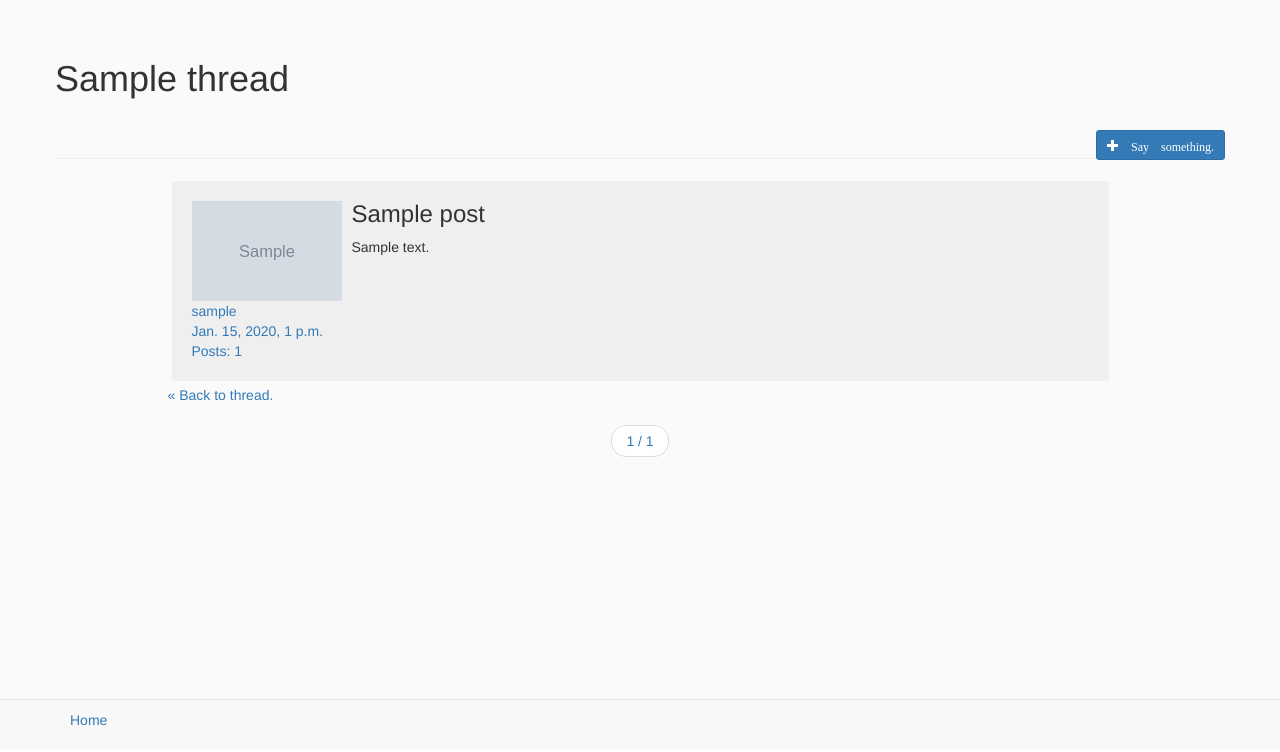
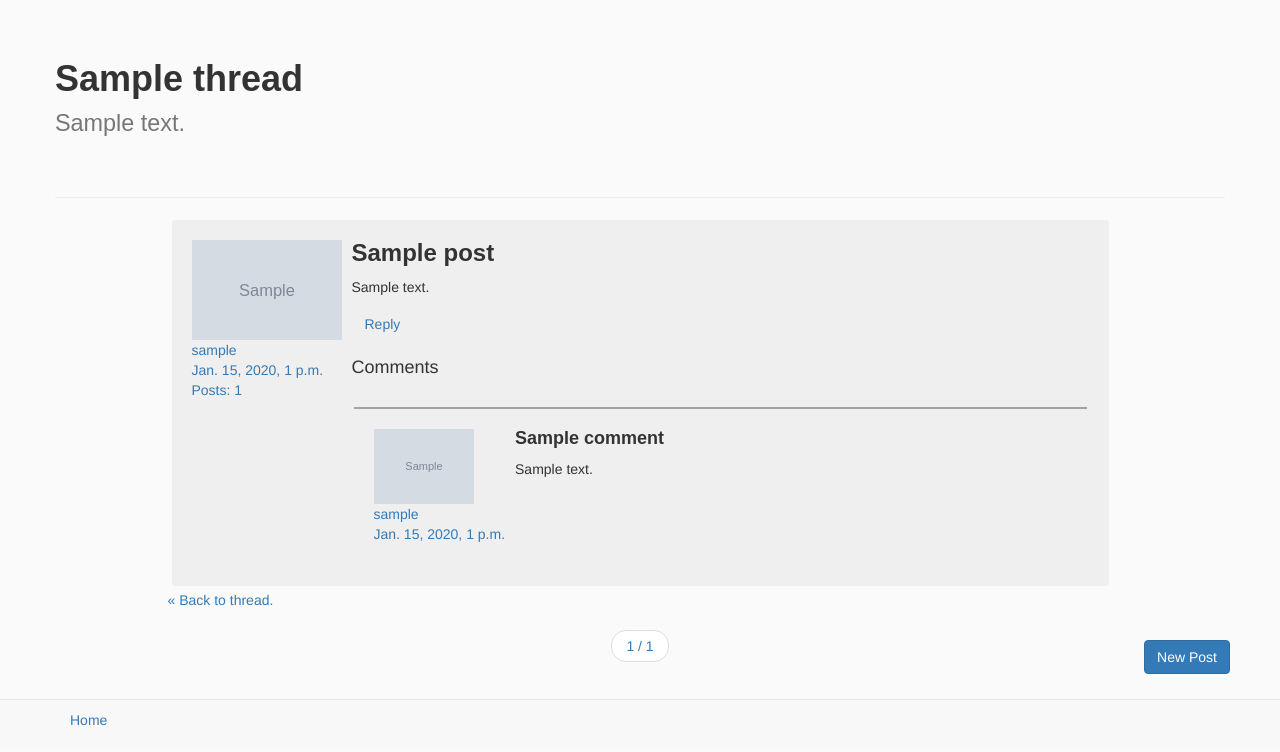
Before and after one commit to Waiyaki/django-by-example-forum, a Django app: page /forum/thread/1/ in a window 1280 px wide. Shown: the part 51-803 px from the top of the page. Before the commit the page ends 777 px from the top, so only its background shows below. Run offline with Django 3.2, Linux system fonts and the light colour scheme; a user stored in the database is signed in; tables that the repository leaves empty hold one stand-in row (values such as "Sample post"); grey boxes marked "Sample" are stand-in pictures; some libraries are stand-ins or nearby versions.

Commit message:
Added a comment system. Users can directly reply to a post without posting their reply on the main thread. Added a description field to the forum and thread models. Minor UI changes.

```diff
--- a/forum/forms.py
+++ b/forum/forms.py
@@ -14,7 +14,7 @@ class PostForm(forms.ModelForm):
 class CommentForm(forms.ModelForm):
 
     class Meta:
-        models = Comment
+        model = Comment
         fields = ('title', 'body')
 
 
@@ -22,14 +22,14 @@ class ThreadForm(forms.ModelForm):
 
     class Meta:
         model = Thread
-        fields = ('title',)
+        fields = ('title', 'description')
 
 
 class ForumForm(forms.ModelForm):
 
     class Meta:
         model = Forum
-        fields = ('title',)
+        fields = ('title', 'description')
 
 
 class UserProfileForm(forms.ModelForm):
--- a/forum/models.py
+++ b/forum/models.py
@@ -9,6 +9,7 @@ class Forum(models.Model):
     title = models.CharField(max_length=60)
     created = models.DateTimeField(default=timezone.now)
     creator = models.ForeignKey(User, blank=True, null=True)
+    description = models.CharField(max_length=255, blank=True, null=True)
 
     def num_posts(self):
         return sum([thread.num_posts() for thread in self.thread_set.all()])
@@ -37,6 +38,7 @@ class Thread(models.Model):
     created = models.DateTimeField(default=timezone.now)
     creator = models.ForeignKey(User, blank=True, null=True)
     forum = models.ForeignKey(Forum)
+    description = models.CharField(max_length=255, blank=True, null=True)
 
     def __str__(self):
         return str(self.creator) + " - " + self.title
--- a/forum/static/css/forum.css
+++ b/forum/static/css/forum.css
@@ -3,12 +3,20 @@ body {
     padding-bottom: 70px;
     background-color: #FAFAFA;
 }
-.post {
+.post, .comment {
     background: #efefef;
-    border: 2px solid #FAFAFA;
     padding: 20px;
     margin: 2px;
+}
+
+.post {
+    border: 2px solid #FAFAFA;
     border-radius: 5px;
+}
+
+.comment {
+    clear: both;
+    border-top: 2px solid #a2A2A2;
 }
 
 .footer {
@@ -18,3 +26,14 @@ body {
 .media a {
     text-decoration: none;
 }
+
+.content-title {
+    font-family: Arial, sans-serif;
+    font-weight: bold;
+}
+
+.start-new-btn {
+    position: fixed;
+    bottom: 75px;
+    right: 50px;
+}
--- a/forum/templates/forum/index.html
+++ b/forum/templates/forum/index.html
@@ -9,7 +9,7 @@
             <h4>Choose a forum of your interest.</h4>
             {% if user.is_authenticated and user.is_staff %}
                 <span class="pull-right">
-                    <a href="{% url 'forum:create_forum' %}" class="btn btn-primary btn-md glyphicon glyphicon-plus"> Create Forum</a>
+                    <a href="{% url 'forum:create_forum' %}" class="btn btn-primary start-new-btn"> Create Forum</a>
                 </span>
             {% endif %}
         </div>
@@ -18,7 +18,7 @@
                 <table class="table table-striped table-bordered table-hover">
                     <thead>
                         <th><h3 class="text-center">Forum</h3></th>
-                        <th><h3>Threads</h3></th>
+                        <th><h3 class="text-center">Topic Threads</h3></th>
                         <th><h3>Posts</h3></th>
                         <th><h3 class="text-center">Last Post</h3></th>
                         <th></th>
@@ -30,7 +30,7 @@
                                 <td class="text-center">{{ forum.num_threads }}</td>
                                 <td class="text-center">{{ forum.num_posts }}</td>
                                 <td><small>{{ forum.last_post.short | linebreaks }} {{ forum.last_post.created }}</small></td>
-                                <td class="text-center"><a href="{% url 'forum:forum' pk=forum.pk %}" class="btn btn-default">View Thread</a></td>
+                                <td class="text-center"><a href="{% url 'forum:forum' pk=forum.pk %}" class="btn btn-link">View</a></td>
                             </tr>
                         {% endfor %}
                     {% else %}
--- a/forum/templates/forum/thread.html
+++ b/forum/templates/forum/thread.html
@@ -11,13 +11,20 @@
 {% block content %}
     {% if thread %}
         <div class="page-header">
-            <h1>
+            <h1 class="content-title">
                 {{ thread.title }}
+                {% if thread.description %}
+                    <br>
+                    <small>{{ thread.description }}</small>
+                {% else %}
+                    <br>
+                    <small><em>No description available.</em></small>
+                {% endif %}
             </h1>
             <br>
             {% if user.is_authenticated %}
                 <div class="pull-right">
-                    <a href="{% url 'forum:add_post' pk=thread.pk %}" class="glyphicon glyphicon-plus pull-right btn btn-sm btn-primary"> Say something.</a>
+                    <a href="{% url 'forum:add_post' pk=thread.pk %}" class="pull-right btn btn-primary start-new-btn">New Post</a>
                 </div>
             {% endif %}
             <br>
@@ -36,26 +43,36 @@
                         {% endif %}
                     </a>
                     <div class="media-body">
-                        <h3 class="media-heading">{{ post.title }}</h3>
+                        <h3 class="media-heading content-title">{{ post.title }}</h3>
                         <p>
                             {{ post.body | linebreaks }}
                         </p>
-                        {% if post.comment_set %}
-                            {% for comment in comment_set %}
-                                <div class="media post">
+                        <span class="pull-left">
+                            <a href="{% url 'forum:comment' pk=post.pk %}" class="btn btn-link">Reply</a>
+                        </span>
+
+                        {% if comments %}
+                            <hr>
+                            <h4 class="page-header">Comments</h4>
+                            {% for comment in comments %}
+                                {% if comment.post.pk == post.pk %}
+                                    <div class="comment">
+                                        <div class="media">
                                             <a class="pull-left">
                                                 {% if comment.creator.userprofile.avatar %}
-                                            <img src="{{ comment.creator.userprofile.get_thumb_one }}" height="50" width="75" alt="{{ comment.creator }}">
+                                                    <img src="{{ comment.creator.userprofile.get_thumb_one }}" height="75" width="100" alt="{{ comment.creator }}">
                                                     <div>{{ comment.creator }}<br>{{ comment.created }}</div>
                                                 {% else %}
                                                     <span class="glyphicon glyphicon-user"></span>
                                                 {% endif %}
                                             </a>
                                             <div class="media-body">
-                                        <h4 class="media-heading">{{ comment.title }}</h4>
+                                                <h4 class="media-heading content-title">{{ comment.title }}</h4>
                                                 <p>{{ comment.body | linebreaks }}</p>
                                             </div>
                                         </div>
+                                    </div>
+                                {% endif %}
                             {% endfor %}
                         {% endif %}
                     </div>
--- a/forum/urls.py
+++ b/forum/urls.py
@@ -6,8 +6,9 @@ urlpatterns = patterns('',
     url(r'^$', views.index, name='index'),
     url(r'^(?P<pk>\d+)/$', views.forum, name='forum'),
     url(r'^thread/(?P<pk>\d+)/$', views.thread, name='thread'),
-    url(r'^add_thread/(?P<pk>\d+)/$', views.add_thread, name='add_thread'),
-    url(r'^thread/add_post/(?P<pk>\d+)/$', views.add_post, name='add_post'),
+    url(r'^forum/(?P<pk>\d+)/add_thread/$', views.add_thread, name='add_thread'),
+    url(r'^thread/(?P<pk>\d+)/add_post/$', views.add_post, name='add_post'),
     url(r'^create_forum/$', views.create_forum, name='create_forum'),
     url(r'^accounts/edit_profile/(?P<pk>\d+)/$', views.edit_profile, name='edit_profile'),
+    url(r'^thread/post/(?P<pk>\d+)/comment/$', views.comment, name="comment"),
 )
--- a/forum/views.py
+++ b/forum/views.py
@@ -1,17 +1,18 @@
 import os
 from os.path import join as pjoin
+
 from PIL import Image
 
+from django.http import Http404
+from django.conf import settings
+from django.contrib.auth.models import User
+from django.contrib.auth.decorators import login_required
 from django.shortcuts import render, get_object_or_404, redirect
-from django.http import Http404
 from django.core.paginator import Paginator, InvalidPage, EmptyPage
-from django.contrib.auth.decorators import login_required
-from django.contrib.auth.models import User
-from django.conf import settings
 
 
-from .models import Forum, Thread, Post, UserProfile
-from .forms import PostForm, ThreadForm, ForumForm, UserProfileForm
+from .models import Forum, Thread, Post, UserProfile, Comment
+from .forms import PostForm, ThreadForm, ForumForm, UserProfileForm, CommentForm
 # Create your views here.
 
 
@@ -46,7 +47,10 @@ def thread(request, pk):
 
     posts = make_paginator(request, posts, 15)
     thread = get_object_or_404(Thread, pk=pk)
-    context_dict = {'posts': posts, 'thread': thread}
+
+    # Get all comments associated with posts in this thread.
+    comments = [com for com in Comment.objects.all() if com.post.thread.pk == thread.pk]
+    context_dict = {'posts': posts, 'thread': thread, 'comments': comments}
     return render(request, 'forum/thread.html', context_dict)
 
 
@@ -134,6 +138,7 @@ def edit_profile(request, pk):
     except:
         profile = None
 
+    # Repeated code in if 'avatar' in request.FILES -- should figure out an abstraction
     if request.method == 'POST':
         if profile:
             form = UserProfileForm(request.POST, instance=profile)
@@ -193,11 +198,11 @@ def makethumbnail(imgfile, size=(200, 200)):
         os.mkdir(thumbsdir)
 
     fname, ext = os.path.splitext(imgfile)
-    fname = fname.split('/')[1]
+    fname = fname.split('/')[1]     # Remove 'profile_images' prefix
 
-    thumb1size = str(size[0]) + 'x' + str(size[1])
-    thumbnail = fname + '-thumb1-' + thumb1size + ext
-    thumbnailfile = os.path.join(thumbsdir, thumbnail)
+    thumbsize = str(size[0]) + 'x' + str(size[1])
+    thumbnail = fname + '-thumb-' + thumbsize + ext
+    thumbnailfile = pjoin(thumbsdir, thumbnail)
 
     try:
         thumb = Image.open(pjoin(settings.MEDIA_ROOT, imgfile))
@@ -207,3 +212,22 @@ def makethumbnail(imgfile, size=(200, 200)):
     except:
         print("Error encountered. Skipping => ", thumbnailfile)
         return False
+
+
+@login_required
+def comment(request, pk):
+    post = get_object_or_404(Post, id=pk)
+
+    if request.method == 'POST':
+        comment = Comment(post=post)
+        comment_form = CommentForm(request.POST, instance=comment)
+        if comment_form.is_valid():
+            comment = comment_form.save(commit=False)
+            comment.creator = request.user
+            comment.save()
+
+            return redirect('forum:thread', pk=post.thread_id)
+    else:
+        comment_form = CommentForm()
+    context_dict = {'post': post, 'form': comment_form}
+    return render(request, 'forum/add_comment.html', context_dict)
--- a/my_forum/urls.py
+++ b/my_forum/urls.py
@@ -6,6 +6,7 @@ from registration.backends.simple.views import RegistrationView
 
 
 class MyRegView(RegistrationView):
+
     def get_success_url(self, request, user):
         return '/forum/'
 
```
Also changed, not shown: forum/templates/forum/add_comment.html (added, +39 -0 lines), forum/templates/forum/add_post.html (+4 -4 lines), forum/templates/forum/add_thread.html (+7 -0 lines), forum/templates/forum/create_forum.html (+6 -1 lines), forum/templates/forum/forum.html (+9 -3 lines), forum/migrations/0010_auto_20150525_1204.py (added), 1 other file. Lines whose indentation alone changed are shown as unchanged.
